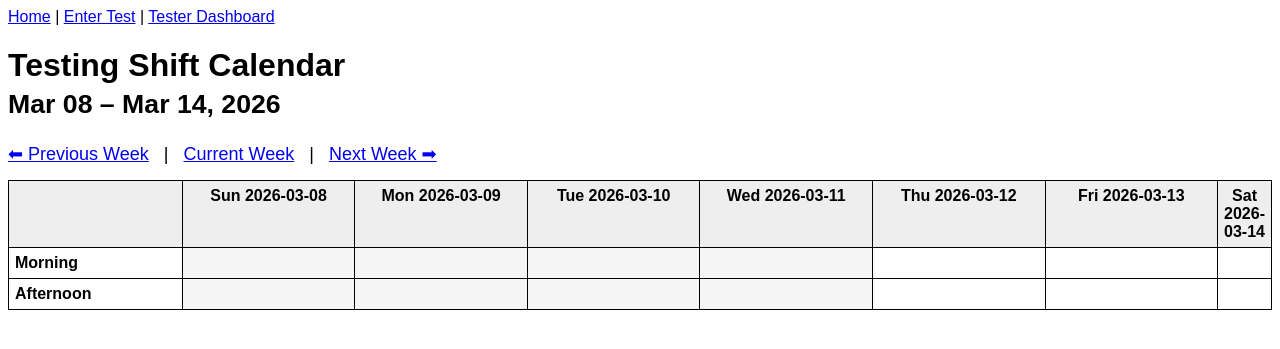
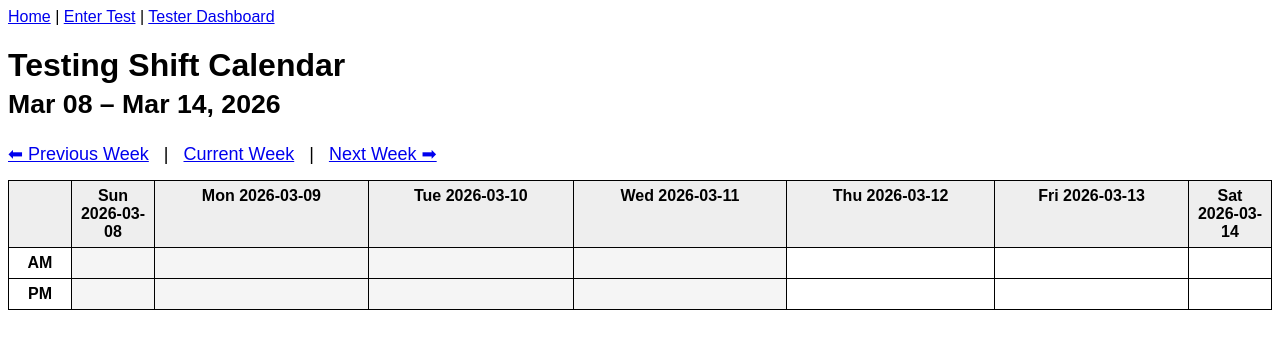
Before and after one commit to jmariano-cern/optosystem_dashboard, a Flask app: page /calendar in a window 1280 px wide. Shown: the top 349 px of the page. Run offline with Flask 3, Linux system fonts and the light colour scheme; data that the repository does not hold is empty.

Commit message:
column width fix for calendar

```diff
--- a/templates/calendar.html
+++ b/templates/calendar.html
@@ -5,9 +5,7 @@
 
 <style>
 
-body {
-    font-family: Arial, sans-serif;
-}
+body { font-family: Arial, sans-serif; }
 
 table {
     border-collapse: collapse;
@@ -18,16 +16,25 @@ th, td {
     border: 1px solid black;
     vertical-align: top;
     padding: 6px;
-    width: 14%;
 }
 
-th {
-    background: #eee;
+th { background: #eee; }
+
+/* Shift label column (AM / PM) */
+.shift-label {
+    font-weight: bold;
+    text-align: center;
+    width: 50px;
 }
 
-.shift-label {
-    font-weight: bold;
-    width: 100px;
+/* Weekend columns */
+.weekend {
+    width: 70px;
+}
+
+/* Past day shading */
+.past-day {
+    background: #f5f5f5;
 }
 
 .component-slot {
@@ -37,17 +44,16 @@ th {
     text-align: center;
 }
 
+/* Locked shifts */
 .locked {
     border: 2px solid #555;
     opacity: 0.8;
 }
 
+/* Lock icon inline */
 .lock-icon {
     font-size: 12px;
-}
-
-.past-day {
-    background: #f5f5f5;
+    margin-left: 4px;
 }
 
 a.shift-link {
@@ -62,7 +68,6 @@ a.shift-link {
 }
 
 </style>
-
 </head>
 
 <body>
@@ -93,25 +98,30 @@ Testing Shift Calendar<br>
 <table>
 
 <tr>
-<th></th>
+<th class="shift-label"></th>
 
 {% for d in days %}
-<th>{{ d.strftime('%a %Y-%m-%d') }}</th>
+    {% set is_weekend = d.weekday() in [5,6] %}
+    <th class="{% if is_weekend %}weekend{% endif %}">
+        {{ d.strftime('%a %Y-%m-%d') }}
+    </th>
 {% endfor %}
-
 </tr>
 
 
-<!-- Morning row -->
+<!-- AM row -->
 
 <tr>
 
-<td class="shift-label">Morning</td>
+<td class="shift-label">AM</td>
 
 {% for d in days %}
 
-<td class="{% if d < today %}past-day{% endif %}">
+{% set is_weekend = d.weekday() in [5,6] %}
 
+<td class="{% if d < today %}past-day{% endif %} {% if is_weekend %}weekend{% endif %}">
+
+{% if not is_weekend %}
     {% for slot in calendar[d]["morning"] %}
 
         {% set is_past = d < today %}
@@ -132,7 +142,7 @@ OPEN
             {% endif %}
 
             {% if is_past %}
-<div class="lock-icon">🔒</div>
+                <span class="lock-icon">🔒</span>
             {% endif %}
 
             {% if not is_past %}
@@ -142,6 +152,7 @@ OPEN
         </div>
 
     {% endfor %}
+{% endif %}
 
 </td>
 
@@ -150,16 +161,19 @@ OPEN
 </tr>
 
 
-<!-- Afternoon row -->
+<!-- PM row -->
 
 <tr>
 
-<td class="shift-label">Afternoon</td>
+<td class="shift-label">PM</td>
 
 {% for d in days %}
 
-<td class="{% if d < today %}past-day{% endif %}">
+{% set is_weekend = d.weekday() in [5,6] %}
 
+<td class="{% if d < today %}past-day{% endif %} {% if is_weekend %}weekend{% endif %}">
+
+{% if not is_weekend %}
     {% for slot in calendar[d]["afternoon"] %}
 
         {% set is_past = d < today %}
@@ -180,7 +194,7 @@ OPEN
             {% endif %}
 
             {% if is_past %}
-<div class="lock-icon">🔒</div>
+                <span class="lock-icon">🔒</span>
             {% endif %}
 
             {% if not is_past %}
@@ -190,6 +204,7 @@ OPEN
         </div>
 
     {% endfor %}
+{% endif %}
 
 </td>
 
```
Lines whose indentation alone changed are shown as unchanged.
